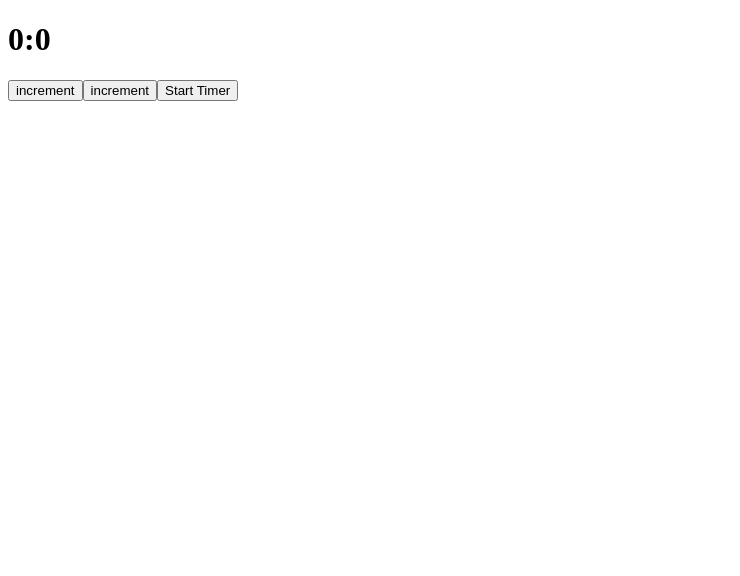
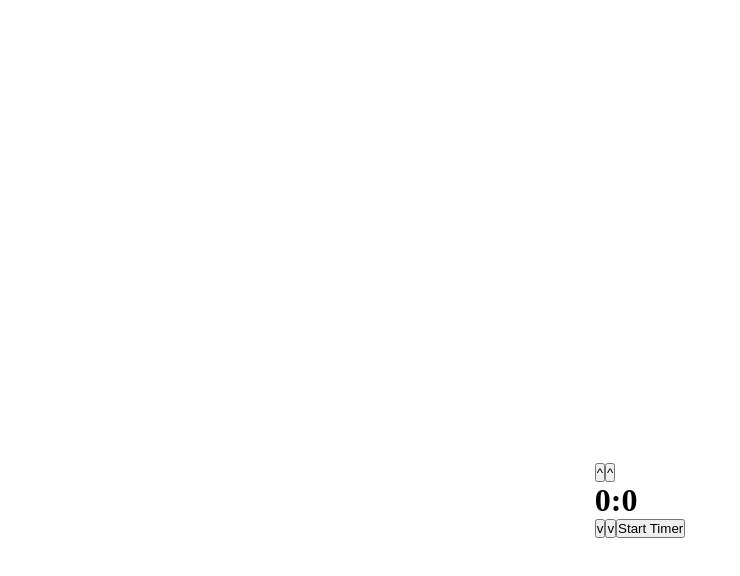
Before and after one commit to bpu991/happy-timer, a React (Create React App) app: page / in a window 1280 px wide. Shown: the top 576 px of the page, without its empty margins (0-740 px from the left). Built offline with nearby package versions, Linux system fonts and the light colour scheme.

Commit message:
finished timer functionality

```diff
--- a/src/Timer.js
+++ b/src/Timer.js
@@ -1,4 +1,5 @@
 import React, { Component } from 'react';
+import './css/timer.css';
 
 class Timer extends Component {
     constructor() {
@@ -6,49 +7,67 @@ class Timer extends Component {
         this.state = {
             minutes: 0,
             seconds: 0,
+            running: false
         }
     }
 
     incrementSeconds = () => {
+        if (this.state.seconds < 60) {
             this.setState({seconds: this.state.seconds + 1})
+        }
     }
 
     decrementSeconds = () => {
+        if (this.state.seconds > 0) {
             this.setState({seconds: this.state.seconds - 1})
         }
 
+    }
+
     incrementMinutes = () => {
+        if (this.state.minutes < 60) {
             this.setState({minutes: this.state.minutes + 1})
+        }
     }
 
     decrementMinutes = () => {
+        if (this.state.minutes > 0) {
             this.setState({minutes: this.state.minutes - 1})
+        }
     }
 
     startTimer = () => {
         let interval = setInterval(() => {
             if (this.state.minutes >= 0 && this.state.seconds > 0) {
+                this.setState({running: true})
                 this.setState({seconds: this.state.seconds - 1})
             } else if (this.state.minutes > 0 && this.state.seconds === 0) {
-                this.setState({minutes: this.state.minutes - 1, seconds: 60})
+                this.setState({running: true})
+                this.setState({minutes: this.state.minutes - 1, seconds: 59})
             } else if (this.state.minutes === 0 && this.state.seconds > 0) {
-                this.setState({minutes: 0, seconds: 60})
+                this.setState({running: true})
+                this.setState({minutes: 0, seconds: 50})
             } else {
                 clearInterval(interval)
+                this.setState({running:false})
             }
-
         }, 1000)
-
     }
     render() {
         return (
+            <div className='timer-body'>
+                {this.state.running === true ?
+                    <h1>{this.state.minutes}:{this.state.seconds}</h1>
+                    :
                     <div>
+                        <button className='minInc'onClick={this.incrementMinutes}>^</button>
+                        <button className='secInc'onClick={this.incrementSeconds}>^</button>
                         <h1>{this.state.minutes}:{this.state.seconds}</h1>
-                {this.state.minutes < 60 && (<button onClick={this.incrementMinutes}>increment</button>)}
-                {this.state.minutes > 0 && (<button onClick={this.decrementMinutes}>decrement</button>)}
-                {this.state.seconds < 60 && (<button onClick={this.incrementSeconds}>increment</button>)}
-                {this.state.seconds > 0 && (<button onClick={this.decrementSeconds}>decrement</button>)}
+                        <button className='minDec'onClick={this.decrementMinutes}>v</button>
+                        <button className='secDec'onClick={this.decrementSeconds}>v</button>
                         <button onClick={this.startTimer}>Start Timer</button>
+                    </div>
+                }
             </div>
         )
     }
--- /dev/null
+++ b/src/css/timer.css
@@ -0,0 +1,12 @@
+* {
+    margin: 0;
+    padding: 0;
+    }
+
+.timer-body {
+    width: 100%;
+    height: 1000px;
+    display: flex;
+    justify-content: center;
+    align-items: center;
+}
```
Also changed, not shown: 1 other file (tests, documents, lock files or other folders). Lines whose indentation alone changed are shown as unchanged.
